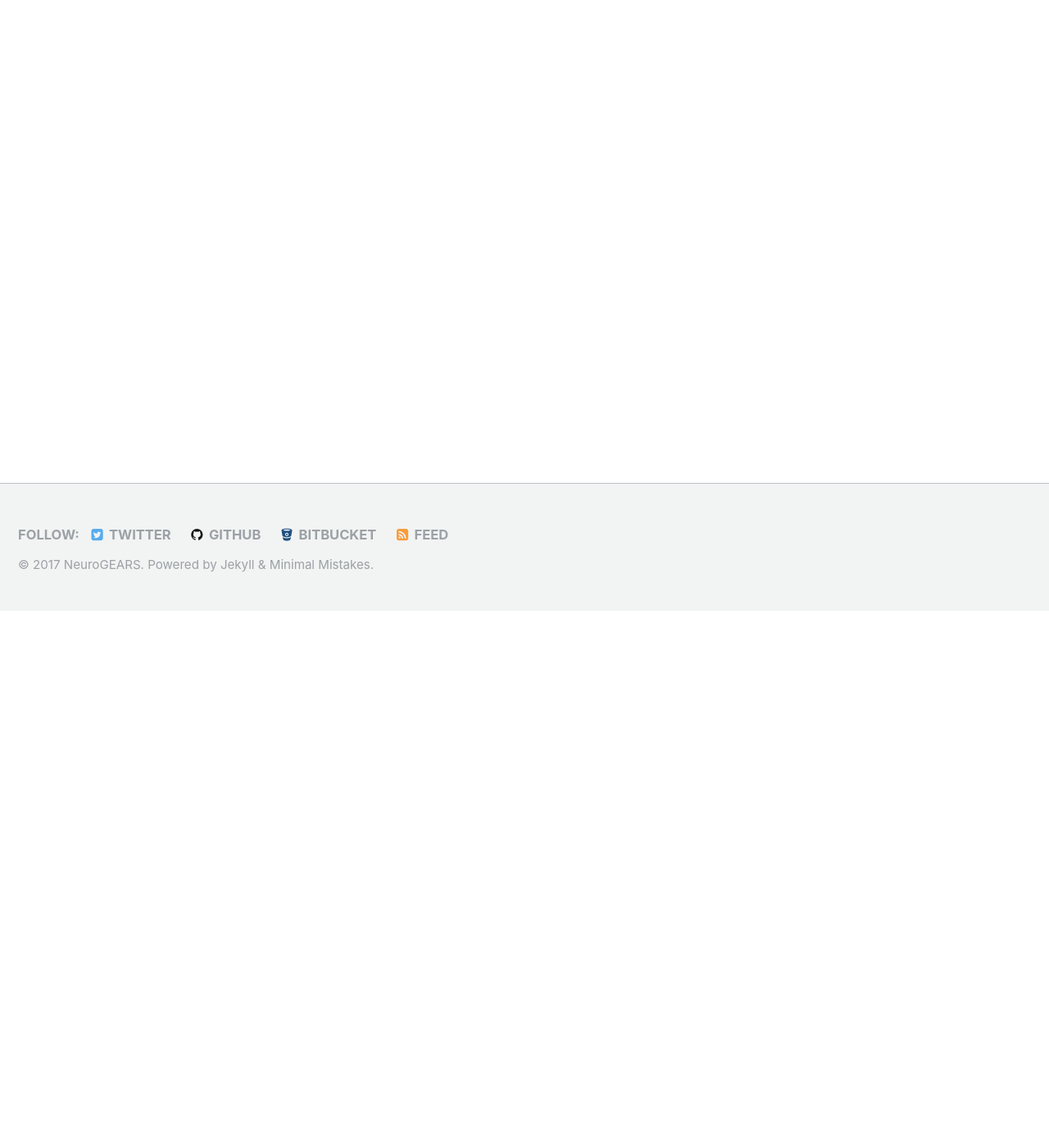
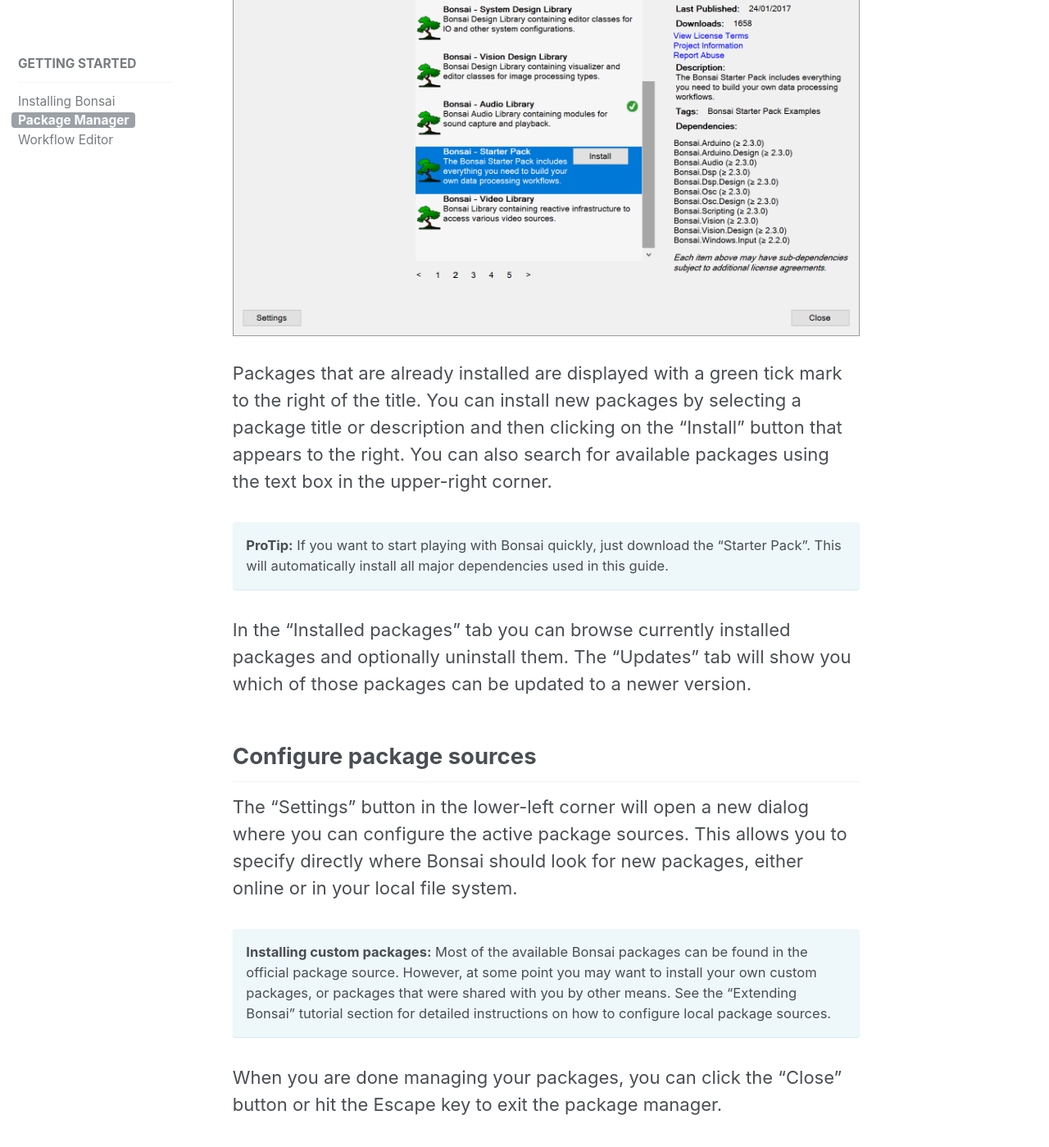
Before and after one commit to bonsai-rx/bonsai-rx.github.io, a Jekyll site: the page built from _docs/packages.md, in a window 1280 px wide and 1400 px high, scrolled down 655 px. Shown: the whole window at 82% size. Built offline with Jekyll 4.4.1, drawn with Linux system fonts in a browser that asks for light colours; some of the changed text lies outside the part shown.

Commit message:
Added first draft of getting started guide

```diff
--- a/_data/navigation.yml
+++ b/_data/navigation.yml
@@ -14,5 +14,7 @@
     children:
       - title: "Installing Bonsai"
         url: /docs/installation/
-      - title: "Packages"
+      - title: "Package Manager"
         url: /docs/packages/
+      - title: "Workflow Editor"
+        url: /docs/editor/
--- a/_docs/packages.md
+++ b/_docs/packages.md
@@ -1,6 +1,30 @@
 ---
-title: "Installing Packages"
+title: "Package Manager"
 permalink: /docs/packages/
-excerpt: "Using the package manager to install Bonsai packages."
+excerpt: "Using the package manager to install Bonsai extensions."
 last_modified_at:
 ---
+
+Bonsai can be extended by installing software packages containing modules designed for specific tasks, such as video processing or GLSL shaders.
+
+## Install dependencies
+
+When you first run Bonsai, any required packages will be automatically installed and the built-in package manager will be launched so you can further customize your installation:
+
+![The Bonsai package manager](/assets/images/packagemanager.png)
+
+Packages that are already installed are displayed with a green tick mark to the right of the title. You can install new packages by selecting a package title or description and then clicking on the "Install" button that appears to the right. You can also search for available packages using the text box in the upper-right corner.
+
+**ProTip:** If you want to start playing with Bonsai quickly, just download the "Starter Pack". This will automatically install all major dependencies used in this guide.
+{: .notice--info}
+
+In the "Installed packages" tab you can browse currently installed packages and optionally uninstall them. The "Updates" tab will show you which of those packages can be updated to a newer version.
+
+## Configure package sources
+
+The "Settings" button in the lower-left corner will open a new dialog where you can configure the active package sources. This allows you to specify directly where Bonsai should look for new packages, either online or in your local file system.
+
+**Installing custom packages:** Most of the available Bonsai packages can be found in the official package source. However, at some point you may want to install your own custom packages, or packages that were shared with you by other means. See the "Extending Bonsai" tutorial section for detailed instructions on how to configure local package sources.
+{: .notice--info}
+
+When you are done managing your packages, you can click the “Close” button or hit the Escape key to exit the package manager.
```
Also changed, not shown: _docs/editor.md (added, +18 -0 lines), assets/images/editor.png (added), assets/images/packagemanager.png (added).
